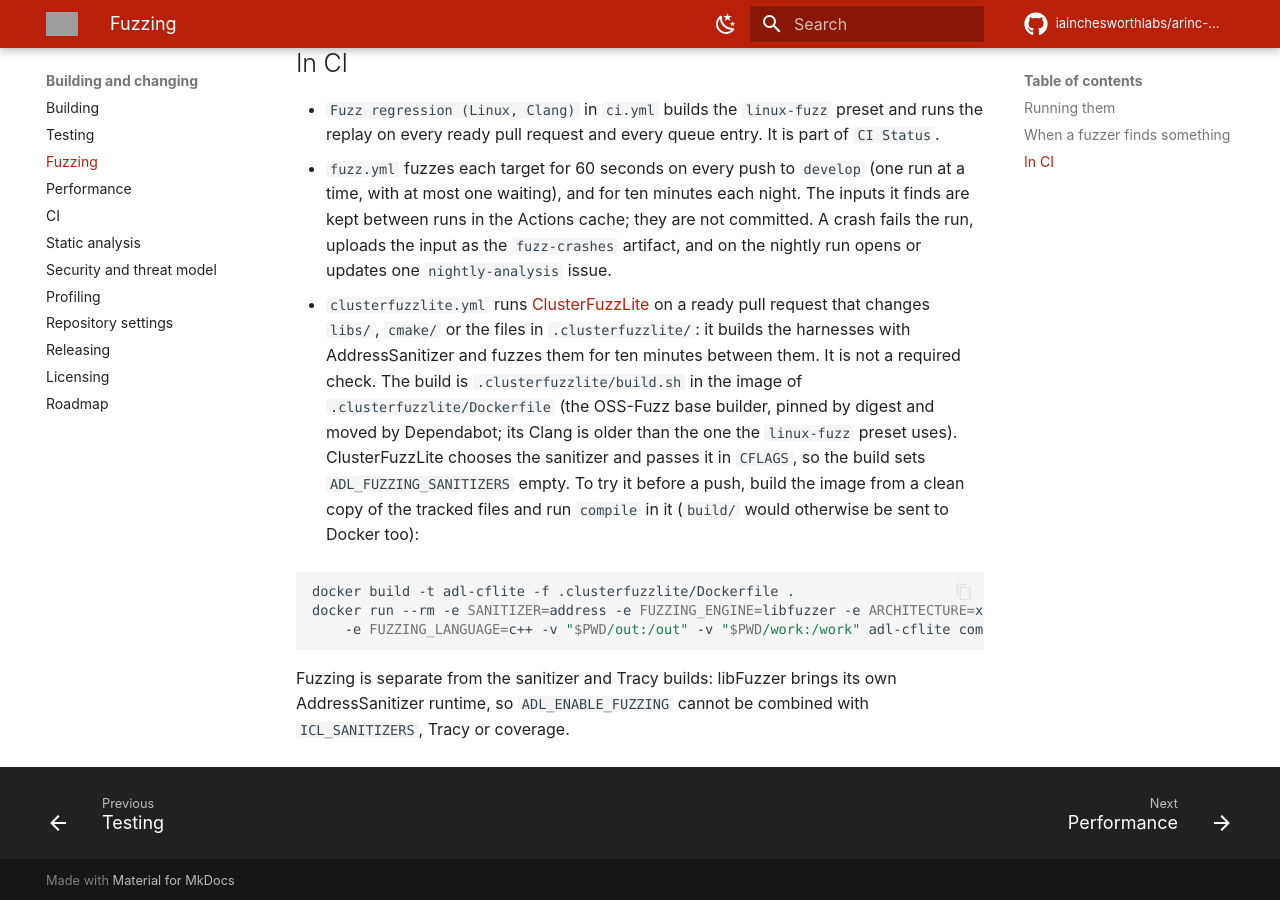
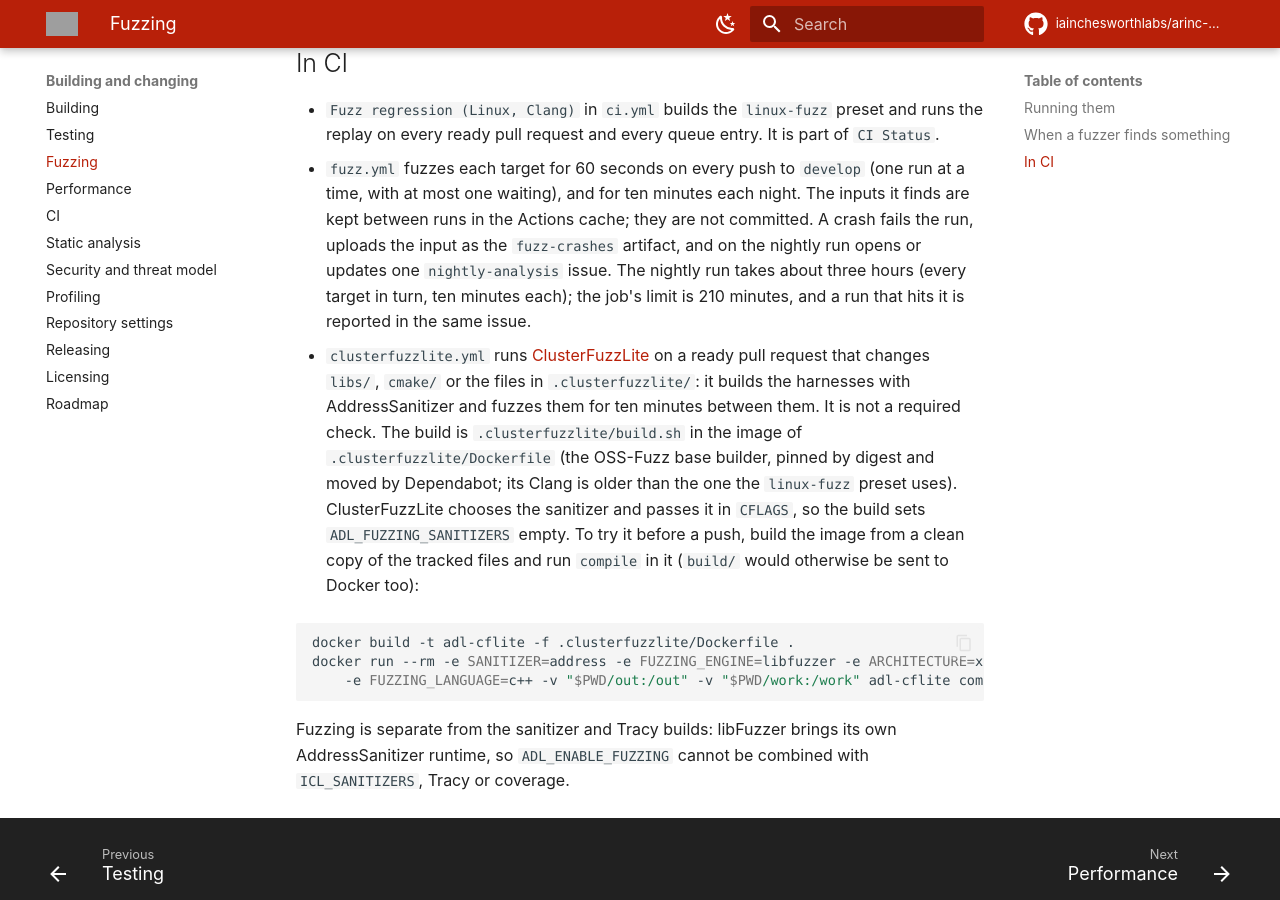
Before and after one commit to iainchesworthlabs/arinc-data-loader, an MkDocs documentation site: the page built from docs/fuzzing.md, in a window 1280 px wide and 900 px high, scrolled down 1465 px. Built offline with MkDocs 1.6.1 and Material for MkDocs 9.7.7, drawn with Linux system fonts in a browser that asks for light colours; comment, search, counter and statistics services are not loaded; grey boxes are pictures that could not be loaded.

Commit message:
Give the nightly fuzz run the time it needs
The nightly run fuzzes each of the 16 targets for ten minutes one after
the other, which is 160 minutes and more with the build, but the job was
limited to 120 minutes. The runs of 24 and 25 October were both
cancelled at the limit, in the "Fuzz every target" step.

The limit is now 210 minutes. A timeout is a cancellation, not a
failure, so the nightly-analysis report did not run and nothing said the
run had never finished; the report now also runs when a scheduled run
is cancelled, and its text names the time limit.

Signed-off-by: Iain Chesworth <iain.chesworth@gmail.com>

```diff
--- a/docs/fuzzing.md
+++ b/docs/fuzzing.md
@@ -53,7 +53,9 @@ corpus is meant to stay small and readable.
 - `fuzz.yml` fuzzes each target for 60 seconds on every push to `develop` (one run at a time, with at
   most one waiting), and for ten minutes each night. The inputs it finds are kept between runs in the
   Actions cache; they are not committed. A crash fails the run, uploads the input as the `fuzz-crashes`
-  artifact, and on the nightly run opens or updates one `nightly-analysis` issue.
+  artifact, and on the nightly run opens or updates one `nightly-analysis` issue. The nightly run takes about
+  three hours (every target in turn, ten minutes each); the job's limit is 210 minutes, and a run that
+  hits it is reported in the same issue.
 
 - `clusterfuzzlite.yml` runs [ClusterFuzzLite](https://google.github.io/clusterfuzzlite/) on a ready pull
   request that changes `libs/`, `cmake/` or the files in `.clusterfuzzlite/`: it builds the harnesses with
```
Also changed, not shown: 1 other file.
